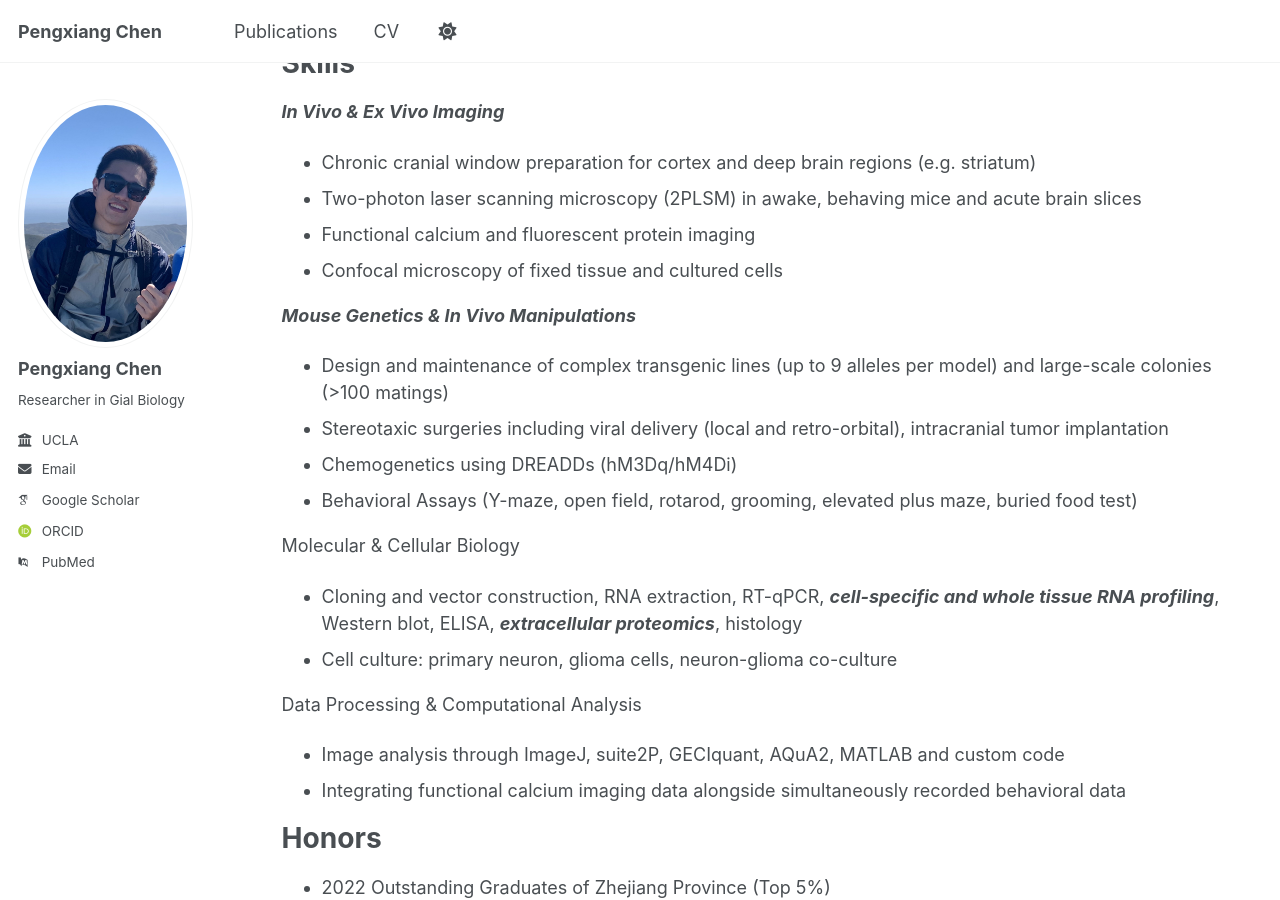
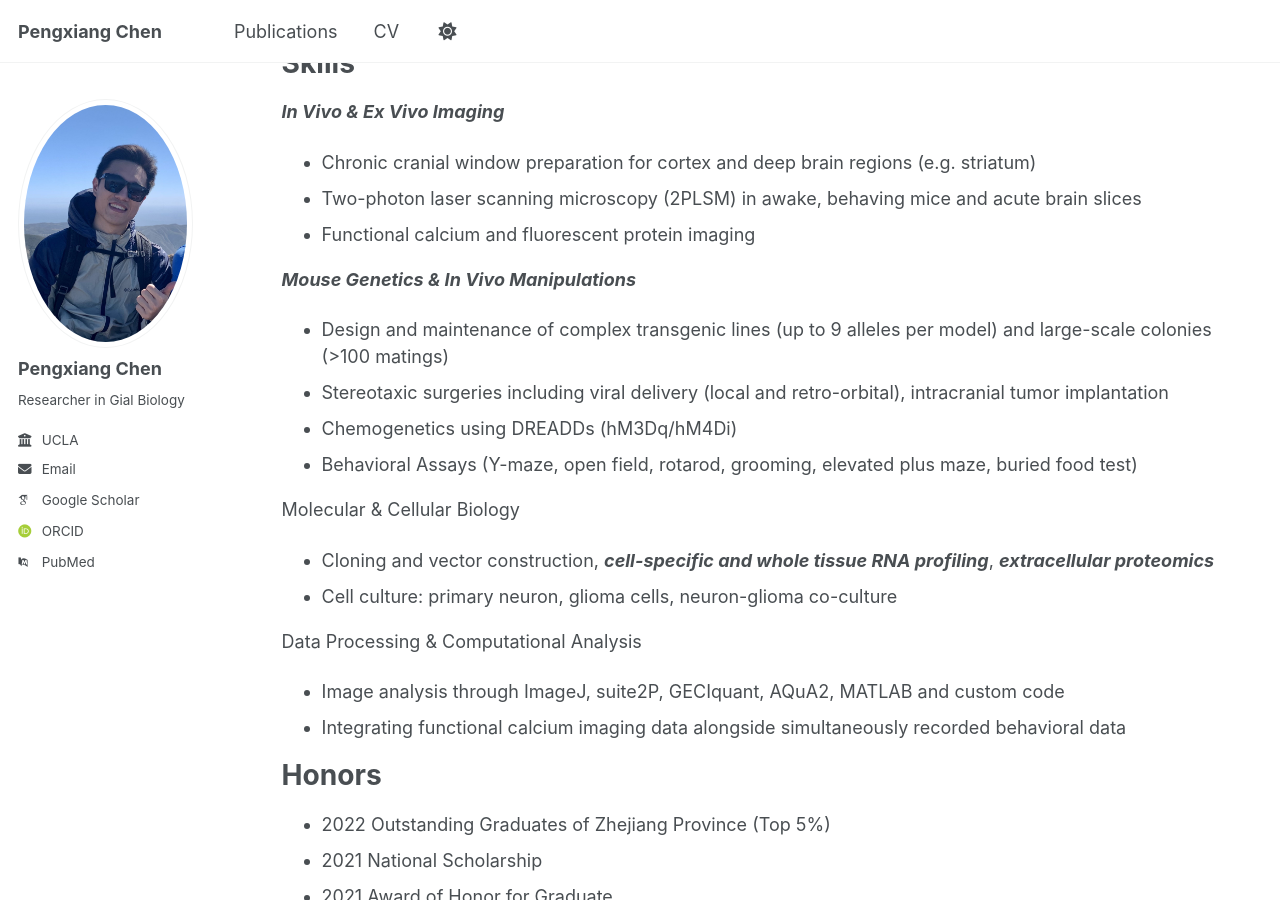
Before and after one commit to bluesea405/pxchen, a Jekyll site: the page built from _pages/cv.md, in a window 1280 px wide and 900 px high, scrolled down 368 px. Built offline with Jekyll 4.4.1, drawn with Linux system fonts in a browser that asks for light colours; some web fonts are replaced; a script that is not in the unit is left out.

Commit message:
Update cv.md

```diff
--- a/_pages/cv.md
+++ b/_pages/cv.md
@@ -26,7 +26,6 @@ Skills
 * Chronic cranial window preparation for cortex and deep brain regions (e.g. striatum)
 * Two-photon laser scanning microscopy (2PLSM) in awake, behaving mice and acute brain slices
 * Functional calcium and fluorescent protein imaging
-* Confocal microscopy of fixed tissue and cultured cells
 
 ***Mouse Genetics & In Vivo Manipulations***
 * Design and maintenance of complex transgenic lines (up to 9 alleles per model) and large-scale colonies (>100 matings)
@@ -35,7 +34,7 @@ Skills
 * Behavioral Assays (Y-maze, open field, rotarod, grooming, elevated plus maze, buried food test)
 
 Molecular & Cellular Biology
-* Cloning and vector construction, RNA extraction, RT-qPCR, ***cell-specific and whole tissue RNA profiling***, Western blot, ELISA, ***extracellular proteomics***, histology
+* Cloning and vector construction, ***cell-specific and whole tissue RNA profiling***, ***extracellular proteomics***
 * Cell culture: primary neuron, glioma cells, neuron-glioma co-culture
 
 Data Processing & Computational Analysis
```
